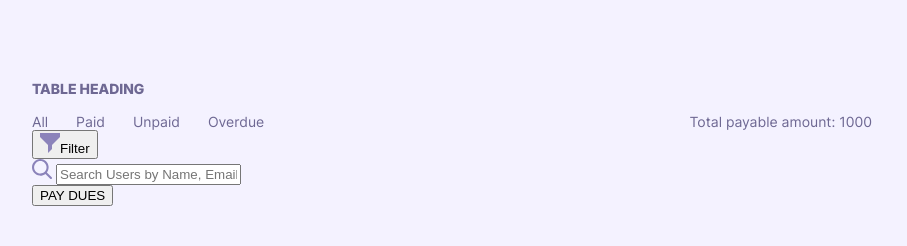
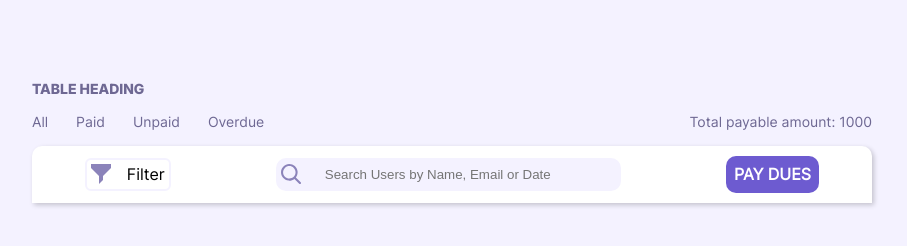
Before and after one commit to bunwg29/PRACTICE-JS, a website built with Vite: page src/index.html in a window 1280 px wide. Shown: the whole page, without its empty margins (188-1095 px from the left). Built offline with nearby package versions, Linux system fonts and the light colour scheme.

Commit message:
feat: menu table

```diff
--- a/src/styles/abtracts/_variables.scss
+++ b/src/styles/abtracts/_variables.scss
@@ -46,3 +46,6 @@ $tcl-paid-status: #007f00;
 $tcl-overdue-status: #d30000;
 
 $tcl-unpaid-status: #965e00;
+
+// Variables for box-shadow
+$bs-menu: #00000033;
--- a/src/styles/components/_index.scss
+++ b/src/styles/components/_index.scss
@@ -0,0 +1 @@
+@import "./table_Menu";
--- /dev/null
+++ b/src/styles/components/_table_Menu.scss
@@ -0,0 +1,54 @@
+@use "../abtracts/" as *;
+
+.menu {
+
+   @include flexStyle(space-around, center, row);
+   padding: 10px 0;
+   background-color: $bgcl-item-profile;
+   border-radius: 10px 10px  0 0;
+   box-shadow: 2px 2px 5px 0px $bs-menu;
+   & > * {
+      @include flexStyle(space-around, center, row);
+      gap: 5%;
+      padding: 0.5%;
+   }
+
+   &-filter {
+      background-color: $bgcl-item-profile;
+      border-radius: 6px;
+      border-color: $bgcl-main;
+      border-style: solid;
+      p {
+         @include font ($primary-font, $fs-big, $fw-first);
+         display: flex;
+         align-items: center;
+         flex-direction: row;
+         gap: 1em;
+      }
+
+   }
+   &-search {
+
+      width: 40%;
+      background-color: $bgcl-main;
+      border-radius: 10px;
+
+      input {
+         background-color: $bgcl-main;
+         padding: 1.5%;
+         width: 85%;
+         border: none;
+         outline: none;
+      }
+
+   }
+
+   &-pay {
+      padding: 1%;
+      @include font ($primary-font, $fs-big, $fw-button);
+      border-radius: 10px;
+      border: none;
+      color: $bgcl-item-profile;
+      background-color: $bgcl-buttonPay;
+   }
+}
--- a/src/styles/layouts/_body.scss
+++ b/src/styles/layouts/_body.scss
@@ -9,12 +9,12 @@ body {
 #root {
    width: 75%;
    height: 100vh;
-   @include flexStyle (none, center, column);
 
    .container {
       width: 100%;
-      // .main {
-      //    width: 100%;
-      // }
+      .main {
+         @include flexStyle (none, none, column);
+         gap: 1em;
+      }
    }
 }
```
